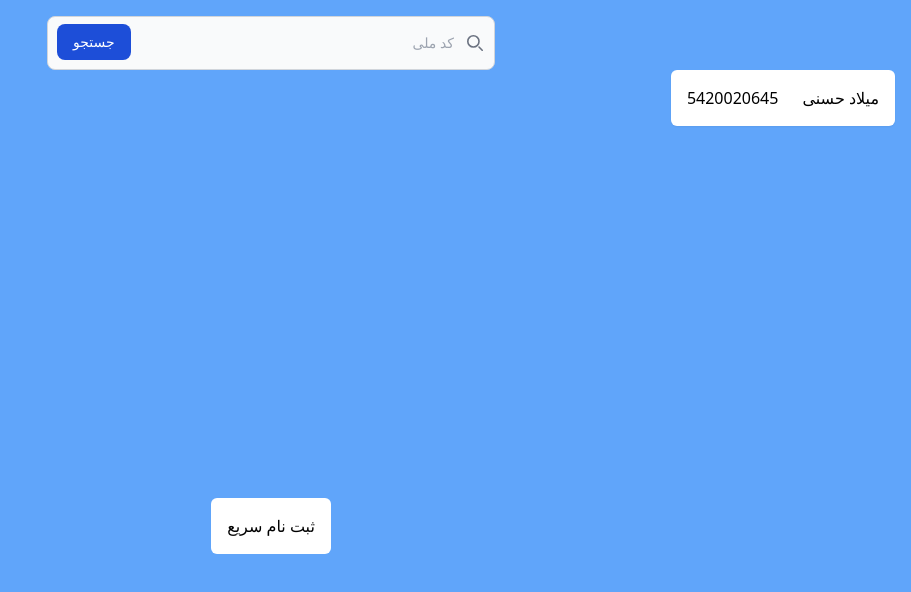
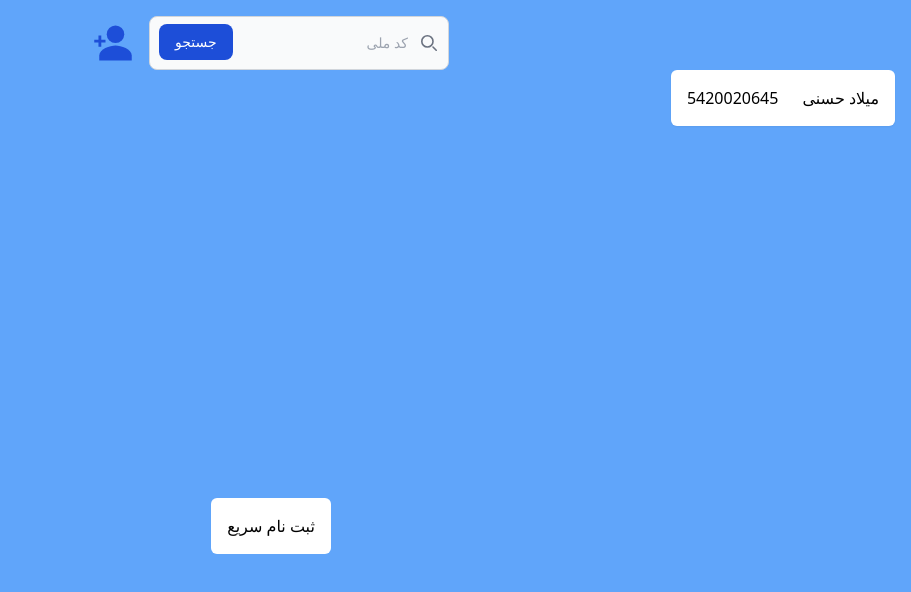
Before and after one commit to milad7212/my3, a Next.js app: page / in a window 1280 px wide. Shown: the top 592 px of the page, without its empty margins (369-1280 px from the left). Built offline with nearby package versions, Linux system fonts and the light colour scheme.

Commit message:
change  ui

```diff
--- a/app/components/sarch/SearchInput.tsx
+++ b/app/components/sarch/SearchInput.tsx
@@ -1,16 +1,16 @@
 import React from "react";
-
+import { IoPersonAddSharp } from "react-icons/io5";
 const SearchInput = () => {
   return (
-    <div className="">
-      <form className="max-w-md mx-auto">
+    <div className="flex justify-center gap-4">
+      <form className="">
         <label
           htmlFor="default-search"
           className="mb-2 text-sm font-medium text-gray-900 sr-only dark:text-white"
         >
           جستجو
         </label>
-        <div className="relative">
+        <div className="relative min-w-[300px] ">
           <div className="absolute inset-y-0 start-0 flex items-center ps-3 pointer-events-none">
             <svg
               className="w-4 h-4 text-gray-500 dark:text-gray-400"
@@ -31,7 +31,11 @@ const SearchInput = () => {
           <input
             type="search"
             id="default-search"
-            className="block w-full p-4 ps-10 text-sm text-gray-900 border border-gray-300 rounded-lg bg-gray-50 focus:ring-blue-500 focus:border-blue-500 dark:bg-gray-700 dark:border-gray-600 dark:placeholder-gray-400 dark:text-white dark:focus:ring-blue-500 dark:focus:border-blue-500"
+            className="min-w-40 block w-full p-4 ps-10 text-sm text-gray-900
+             border border-gray-300 rounded-lg bg-gray-50 focus:ring-blue-500
+              focus:border-blue-500 dark:bg-gray-700 dark:border-gray-600
+               dark:placeholder-gray-400 dark:text-white dark:focus:ring-blue-500
+                dark:focus:border-blue-500"
             placeholder="کد ملی"
             required
           />
@@ -43,6 +47,9 @@ const SearchInput = () => {
           </button>
         </div>
       </form>
+      <div className="flex justify-center items-center">
+        <IoPersonAddSharp className="w-10 h-10 text-blue-700 cursor-pointer" />
+      </div>
     </div>
   );
 };
--- a/package.json
+++ b/package.json
@@ -15,6 +15,7 @@
     "puppeteer": "^22.9.0",
     "react": "^18",
     "react-dom": "^18",
+    "react-icons": "^5.2.1",
     "telegraf": "^4.16.3",
     "tesseract.js": "^4.1.1",
     "zod": "^3.23.4"
```
Also changed, not shown: 1 other file (tests, documents, lock files or other folders).
